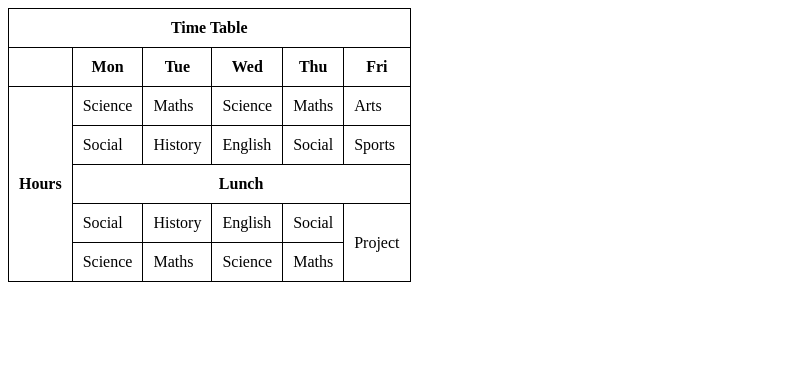
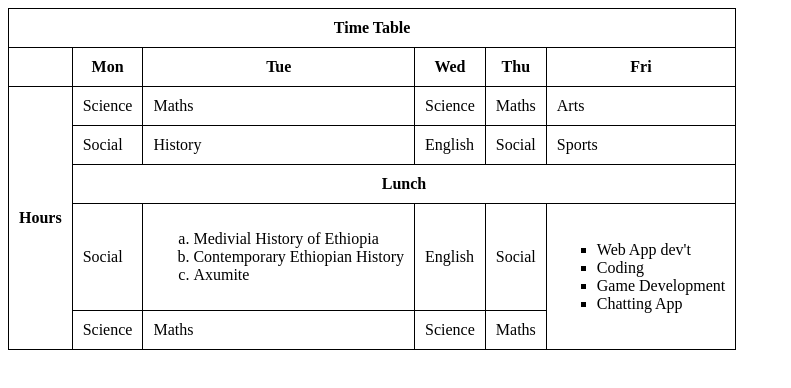
Before and after one commit to AntenehMulatu/AZ-C5-HTML, a plain HTML site: page table_list.html in a window 1280 px wide. Shown: the whole page, without its empty margins (0-791 px from the left). Drawn offline with Linux system fonts and the light colour scheme.

Commit message:
latest Assignment Subimission

```diff
--- a/table_list.html
+++ b/table_list.html
@@ -67,10 +67,25 @@
                 <tr>
 
                     <td>Social</td>
-                    <td>History</td>
+                    <td>
+                        <ol style="list-style: lower-alpha;">
+                            <li>Medivial History of Ethiopia</li>
+                            <li>Contemporary Ethiopian History</li>
+                            <li>Axumite</li>
+                        </ol>
+                    </td>
                     <td>English</td>
                     <td>Social</td>
-                    <td colspan="6" rowspan="2" scope="rowgroup">Project</td>
+                    <td colspan="6" rowspan="2" scope="rowgroup">
+                        <ul style="list-style: square;">
+                            <li>Web App dev't</li>
+                            <li>Coding</li>
+                            <li>Game Development</li>
+                            <li>Chatting App</li>
+
+                        </ul>
+
+                    </td>
 
                 </tr>
                 <tr>
```
